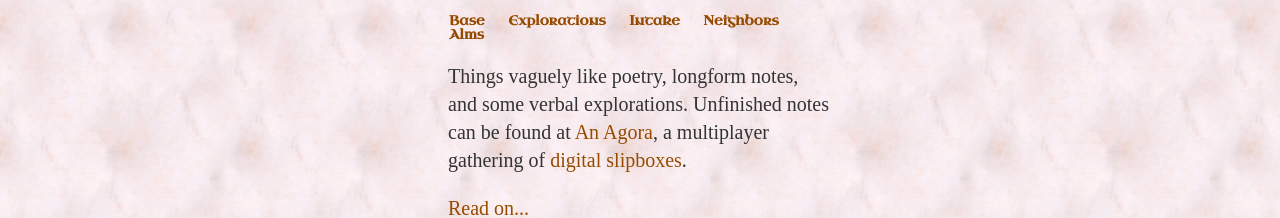
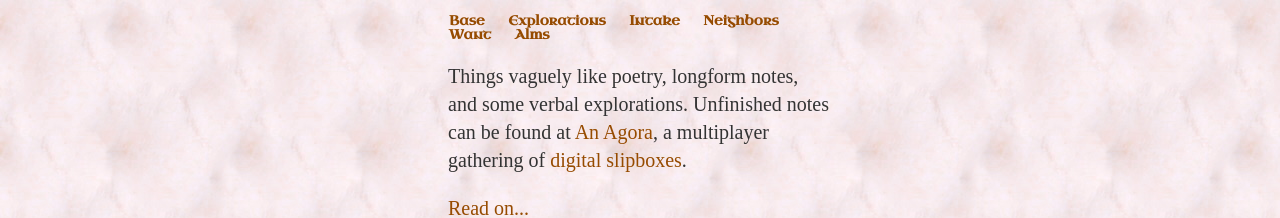
Before and after one commit to ray-dorai/ray-dorai.github.io, a Jekyll site: the page built from index.html, in a window 1280 px wide. Shown: the top 218 px of the page. Built offline with Jekyll 4.4.1, drawn with Linux system fonts in a browser that asks for light colours; some web fonts are replaced.

Commit message:
Update default.html

```diff
--- a/_layouts/default.html
+++ b/_layouts/default.html
@@ -15,6 +15,7 @@
         		<li><a href="/explorations">Explorations</a></li>
 			<li><a href="/intake.html">Intake</a></li>
 			<li><a href="/neighbors.html">Neighbors</a></li>
+			<li><a href="/want.html">Want</a></li>
 			<li><a href="/alms.html">Alms</a></li>
     		</ul>
 		</nav>
```
